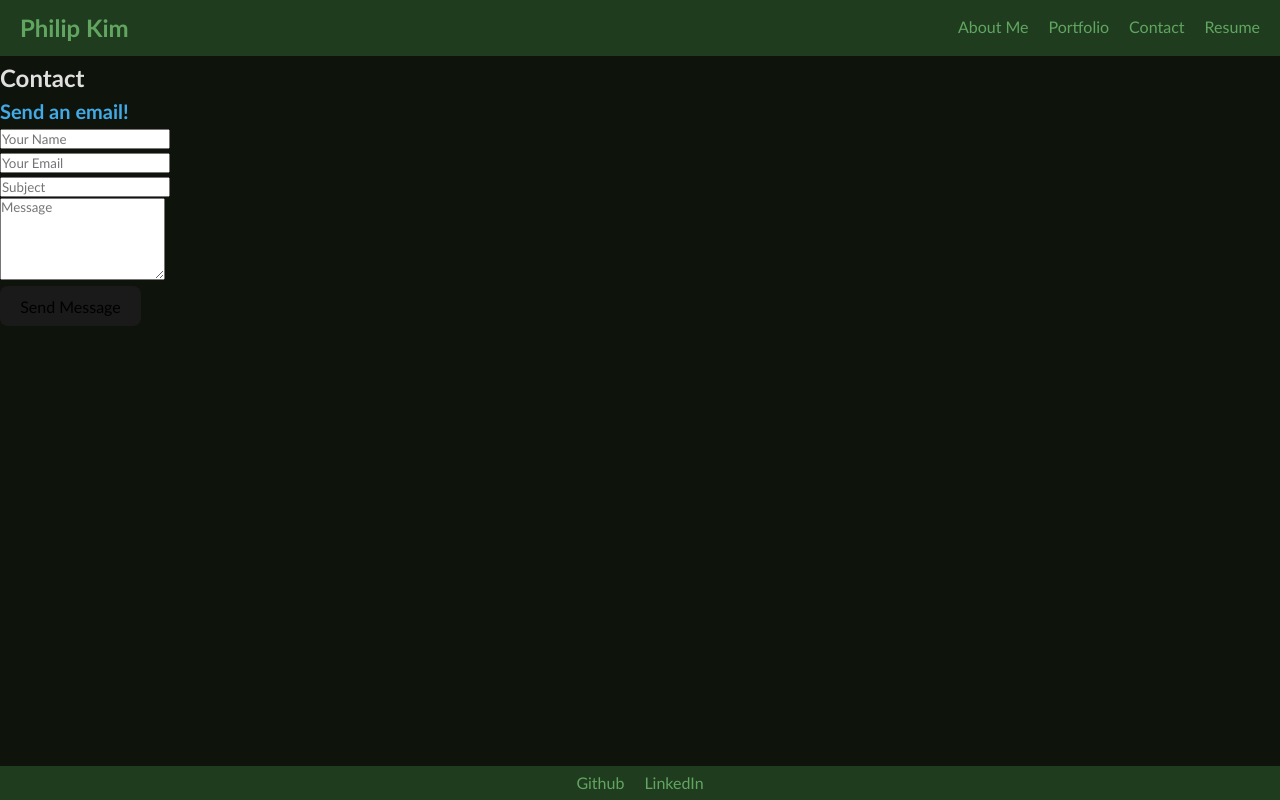
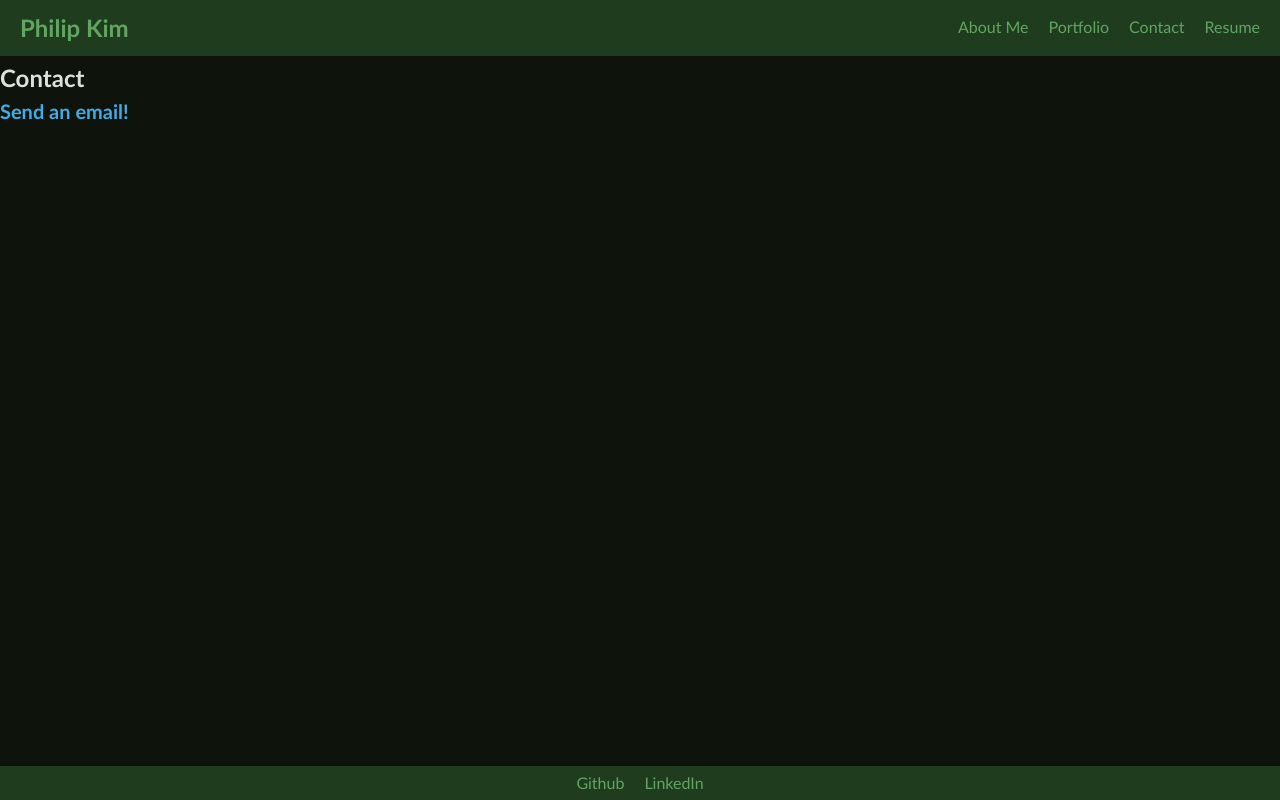
Before and after one commit to geovko/react-portfolio, a React (Vite) app: page /contact in a window 1280 px wide. Built offline with nearby package versions, Linux system fonts and the light colour scheme.

Commit message:
testing: is it just the emailForm?

```diff
--- a/src/pages/Contact.jsx
+++ b/src/pages/Contact.jsx
@@ -1,5 +1,5 @@
 // incomplete
-import EmailForm from "../components/EmailForm.jsx";
+// import EmailForm from "../components/EmailForm.jsx";
 
 function Contact() {
   return (
@@ -7,7 +7,7 @@ function Contact() {
       <h2>Contact</h2>
       <div className="send-email">
         <h3>Send an email!</h3>
-        <EmailForm />
+        {/* <EmailForm /> */}
       </div>
     </div>
   );
```
